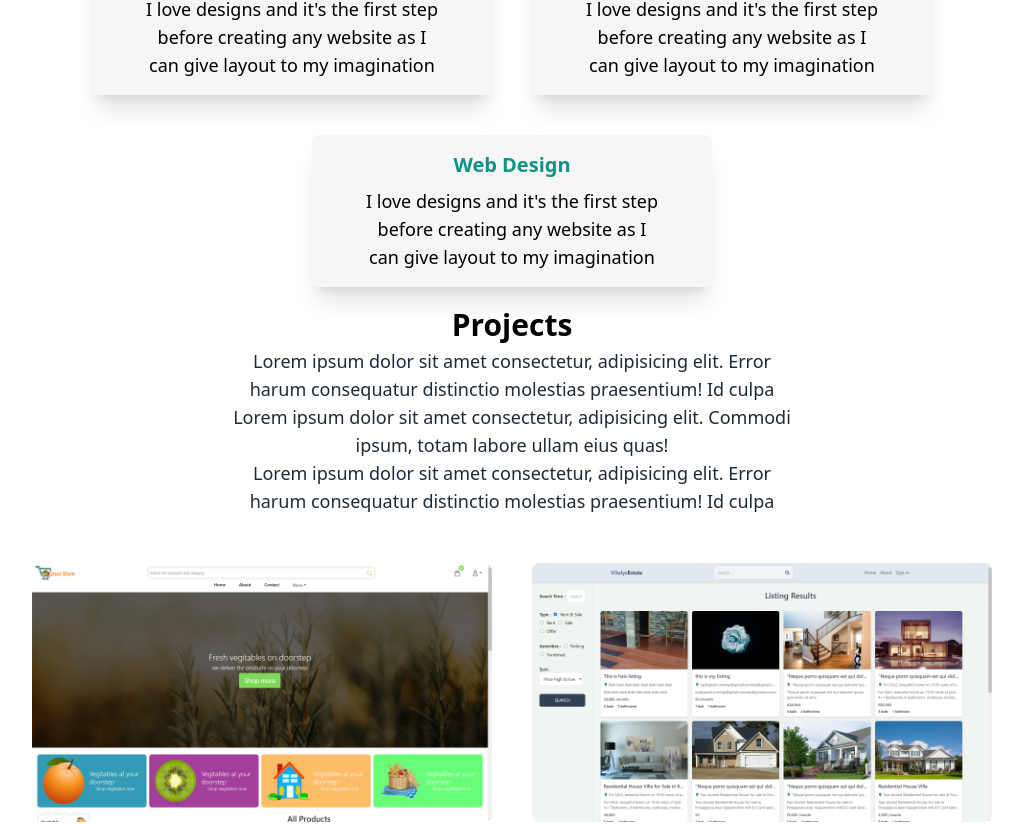
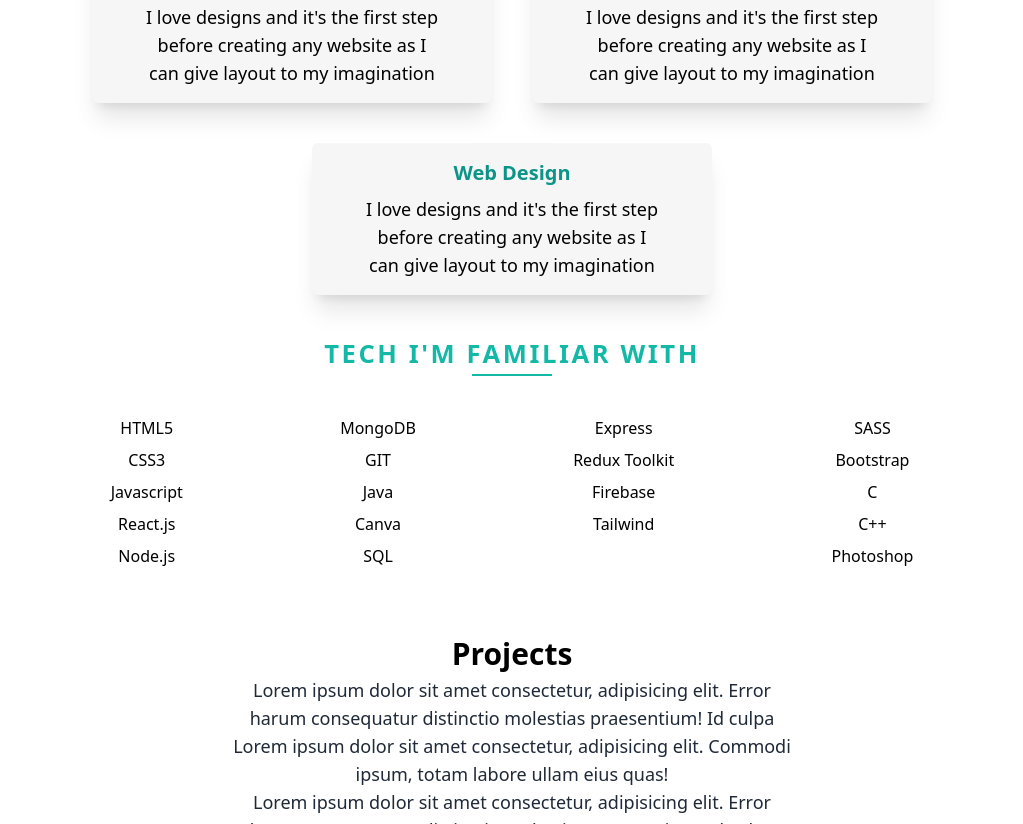
Before and after one commit to NithinPrathapan/My-portfolio, a React (Vite) app in the folder portfolio/: page / in a window 1280 px wide. Shown: the part 1821-2645 px from the top of the page, without its empty margins (128-1151 px from the left). Built offline with nearby package versions, Linux system fonts and the light colour scheme.

Commit message:
added tech section

```diff
--- a/portfolio/src/App.jsx
+++ b/portfolio/src/App.jsx
@@ -4,7 +4,6 @@ import { BsFillMoonStarsFill, BsSunFill } from "react-icons/bs";
 import profile from "./assets/myimg.jpeg";
 import frontend from "./assets/frontend.png";
 import backend from "./assets/backend.png";
-import project from "./assets/project.webp";
 import estate from "./assets/estate.png";
 import grocerry from "./assets/grocerry.png";
 import { useState } from "react";
@@ -146,11 +145,10 @@ const App = () => {
             </div>
           </div>
         </section>
-        {/* PROJECT SECTION */}
 
         {/*Skills me section */}
         <section className=" text-center my-2 mx-auto justify-center">
-          <h3 className="text-3xl  dark:text-white font-semibold py-2">
+          <h3 className="text-3xl  dark:text-white font-semibold py-2 mb-2">
             Skills
           </h3>
 
@@ -186,6 +184,47 @@ const App = () => {
             </div>
           </div>
         </section>
+
+        {/* tech stacks section */}
+        <section>
+          <div className="py-2 mt-6 max-w-full mx-auto">
+            <h1 className="text-center uppercase font-semibold tracking-widest text-teal-500  text-[1.6rem]    ">
+              TECH I'M FAMILIAR WITH
+            </h1>
+            <div className="border-teal-500  border w-20 mt-[1px]  mx-auto"></div>
+            <div className="md:flex dark:text-slate-400 justify-around  py-10">
+              <ul className="text-center mb-2 flex gap-2 flex-col ">
+                <li>HTML5</li>
+                <li>CSS3</li>
+                <li>Javascript</li>
+                <li>React.js</li>
+                <li>Node.js</li>
+              </ul>
+              <ul className="text-center mb-2 flex gap-2 flex-col ">
+                <li>MongoDB</li>
+                <li>GIT</li>
+                <li>Java</li>
+                <li>Canva</li>
+                <li>SQL</li>
+              </ul>
+              <ul className="text-center mb-2 flex gap-2 flex-col">
+                <li>Express</li>
+                <li>Redux Toolkit</li>
+                <li>Firebase</li>
+                <li>Tailwind</li>
+              </ul>
+              <ul className="text-center mb-2 flex gap-2 flex-col ">
+                <li>SASS</li>
+                <li>Bootstrap</li>
+                <li>C</li>
+                <li>C++</li>
+                <li>Photoshop</li>
+              </ul>
+            </div>
+          </div>
+        </section>
+        {/* PROJECT SECTION */}
+
         <section>
           <div className="max-w-xl text-center my-2 mx-auto">
             <h3 className="text-3xl py-1 dark:text-white font-semibold ">
@@ -285,9 +324,6 @@ const App = () => {
             </div>
           </div>
         </section>
-        <section>
-
-        </section>
       </main>
     </div>
   );
```
